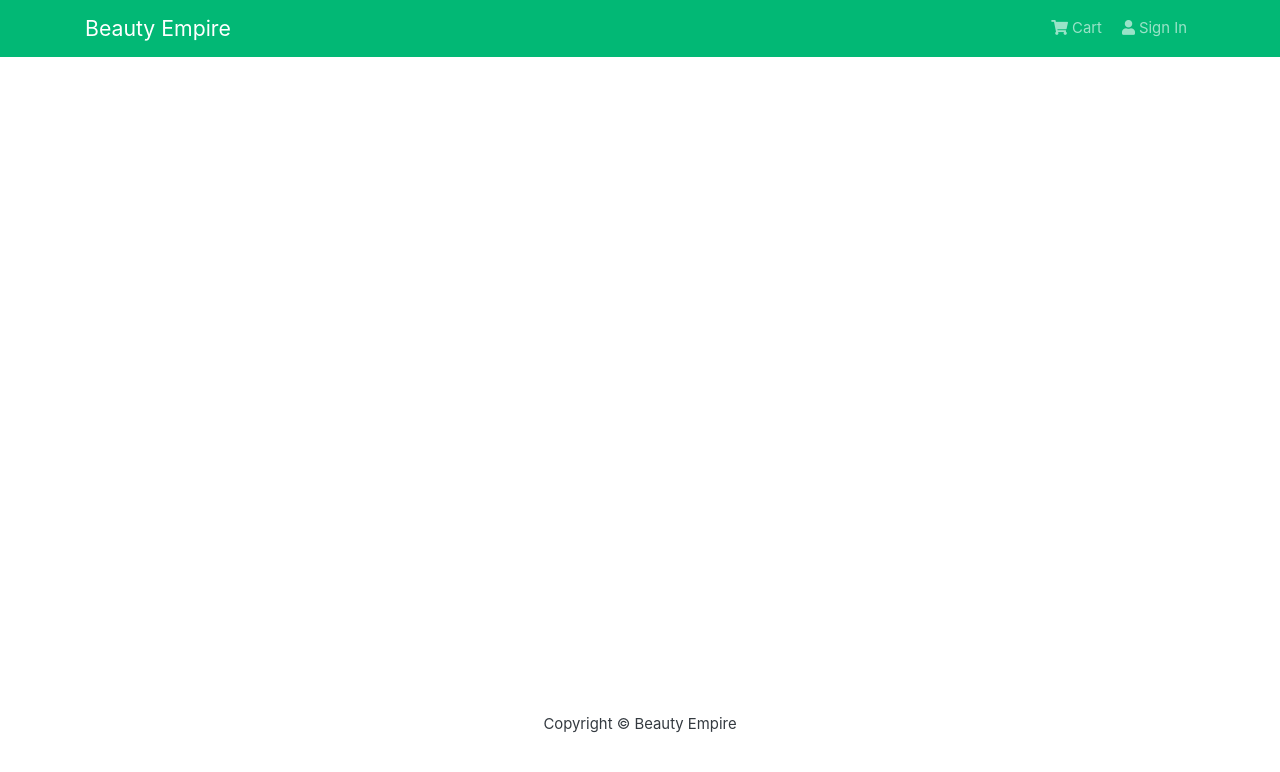
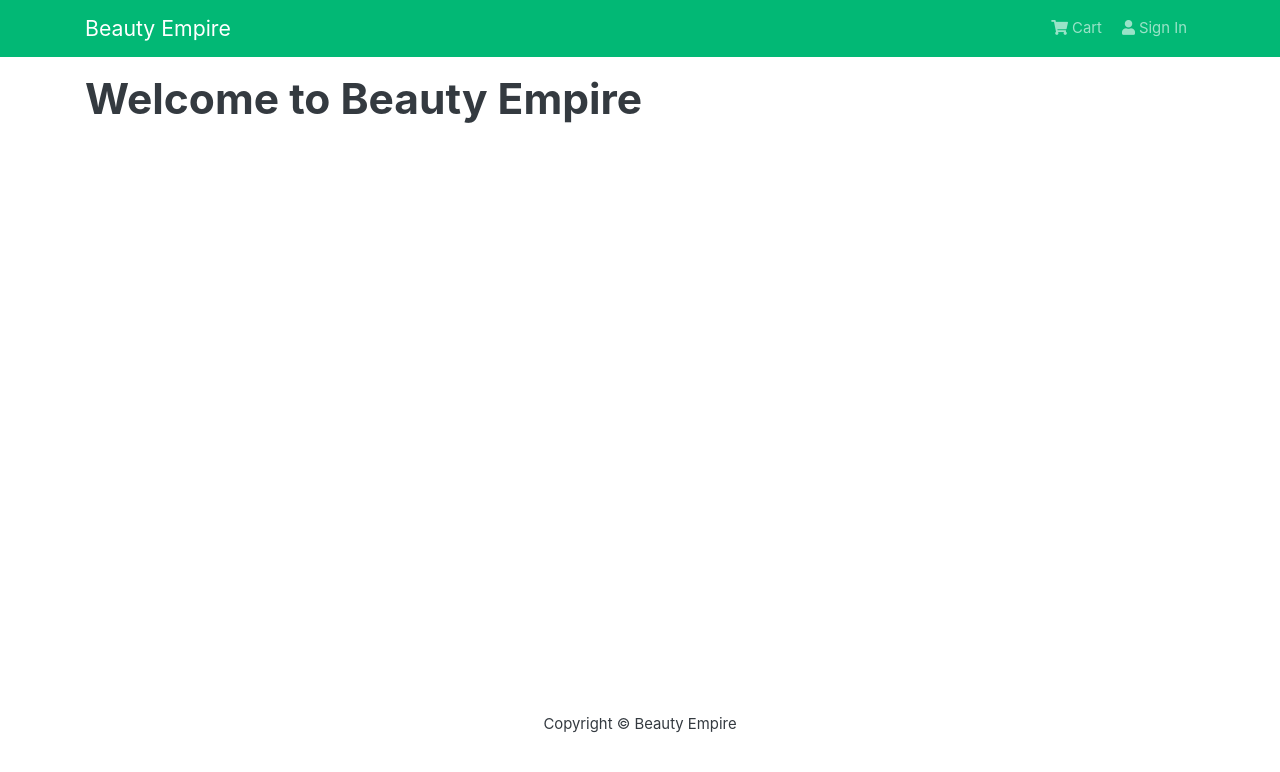
Before and after one commit to miguelcoria94/Helium, a React (Create React App) app in the folder frontend/: page / in a window 1280 px wide. Shown: the top 772 px of the page. Built offline with nearby package versions, Linux system fonts and the light colour scheme.

Commit message:
added files

```diff
--- a/frontend/src/App.js
+++ b/frontend/src/App.js
@@ -9,6 +9,7 @@ const App = () => {
       <Header />
       <main className="py-3">
         <Container>
+          <h1>Welcome to Beauty Empire</h1>
         </Container>
       </main>
       <Footer />
```
Also changed, not shown: 1 other file (tests, documents, lock files or other folders).
